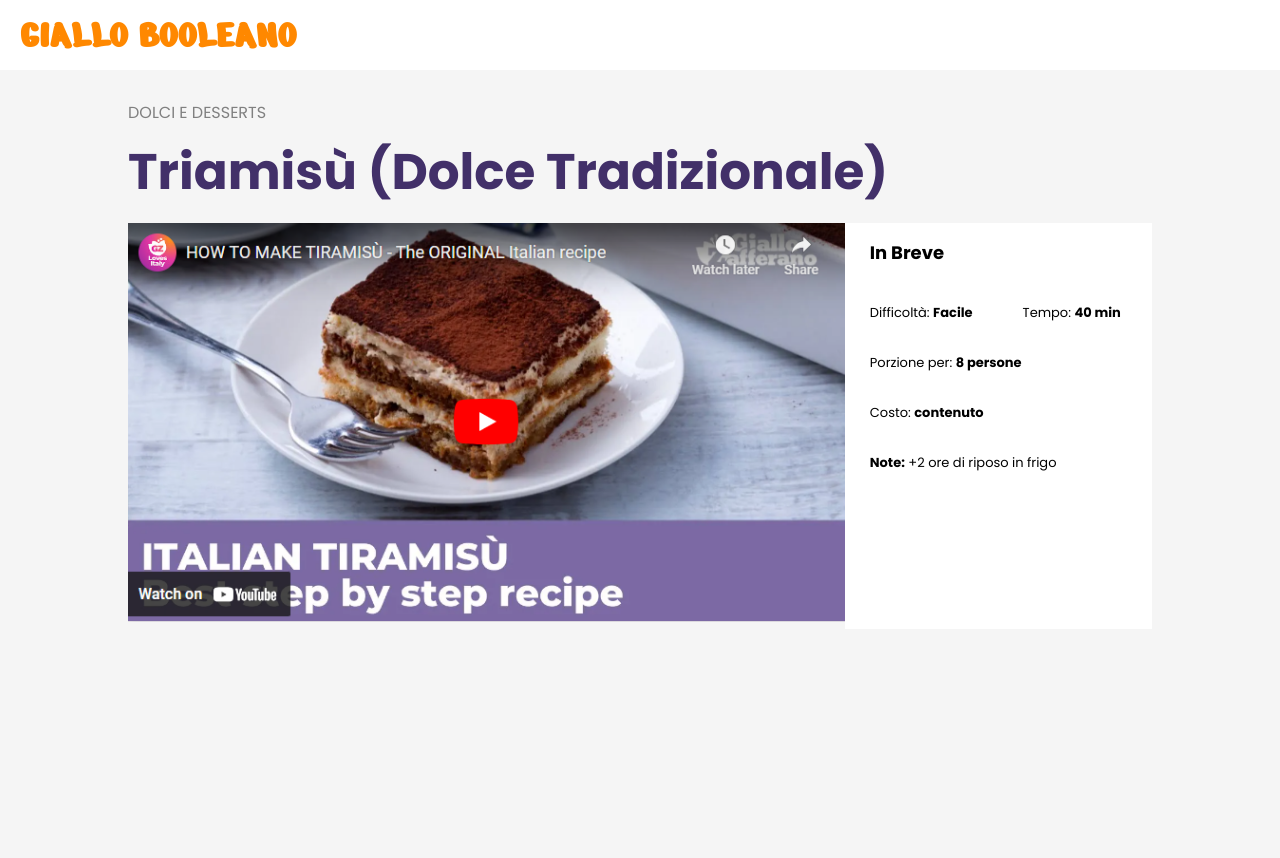
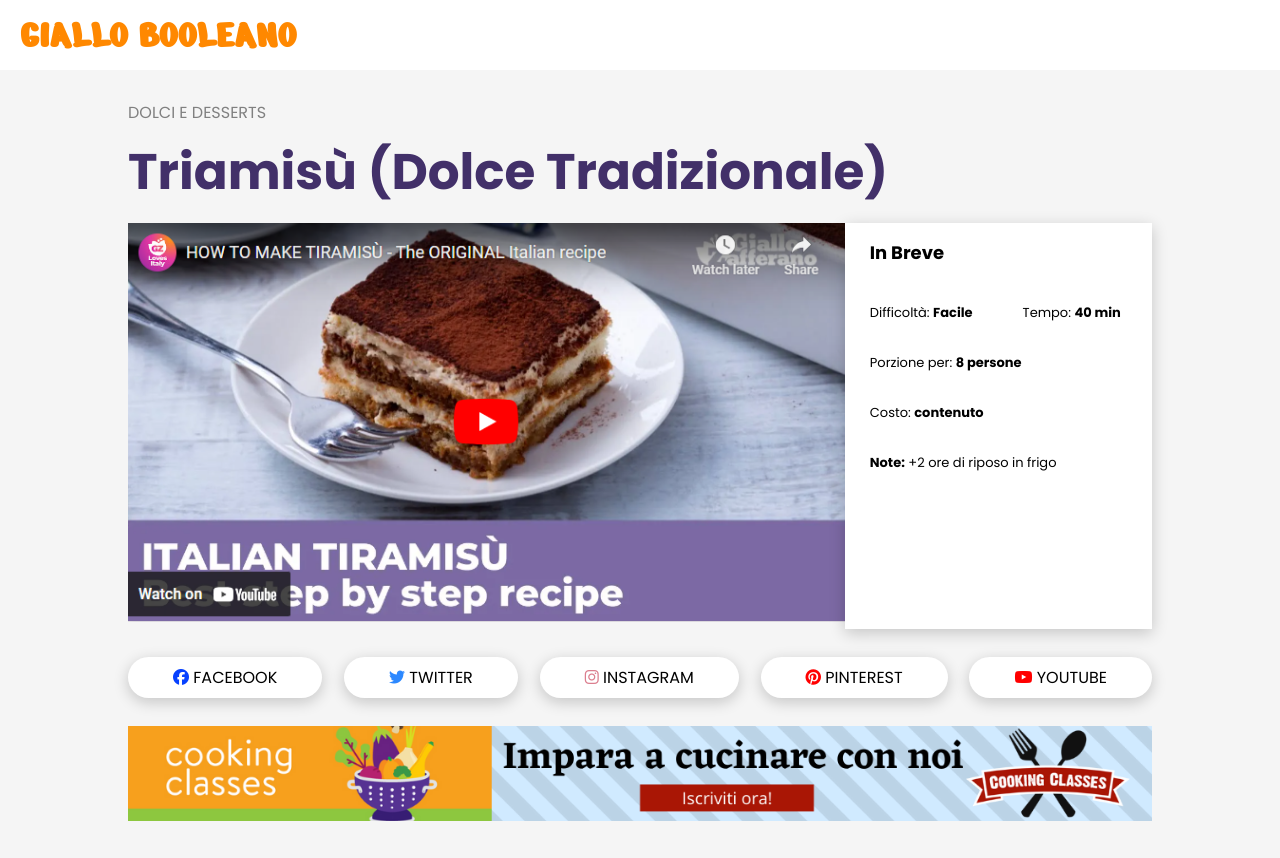
Before and after one commit to GheorgheMadan/htmlcss-responsive-layout, a plain HTML site: page index.html in a window 1280 px wide. Before the commit the page ends 800 px from the top, so only its background shows below. Drawn offline with Linux system fonts and the light colour scheme.

Commit message:
create buttons and banner

```diff
--- a/css/style.css
+++ b/css/style.css
@@ -56,6 +56,7 @@ header h1 {
     font-size: 13px;
     line-height: 25px;
     background-color: white;
+    box-shadow: 0 4px 15px rgba(0, 0, 0, 0.2);
     padding: 15px 20px;
     /* height: 200px; */
 }
@@ -65,6 +66,43 @@ header h1 {
 }
 .col_text li {
     list-style-type: none;
+}
+/* CREAZIONE BUTTON */
+a {
+    text-decoration: none;
+    color: black;
+}
+.text_plus2 {
+    display: none;
+}
+.container_buttons {
+    display: flex;
+    justify-content: space-between;
+    padding: 28px 0px;
+}
+.button {
+    background-color: white;
+    padding: 7px 14px;
+    border-radius: 18px;
+    box-shadow: 0 4px 15px rgba(0, 0, 0, 0.2);
+}
+
+/* colorazione font awsome */
+.fa-youtube, .fa-pinterest {
+    color: red;
+}
+.fa-instagram {
+    color: rgb(219, 126, 142);
+}
+.fa-twitter {
+    color: rgb(44, 136, 255);
+}
+.fa-facebook {
+    color: rgb(7, 65, 255);
+}
+/* BANNER REGOLE*/
+#banner img {
+    display: none;
 }
 
 /* RESPONSIVE */
@@ -92,6 +130,18 @@ header h1 {
     }
     .col_text h3 {
         margin-bottom: 60px;
+    }
+    .text_plus2 {
+        display: none;
+    }
+    .button {
+        padding: 8px 45px;
+        border-radius: 33px;
+    }
+    /* regole banner  */
+    #banner img {
+        display: inline;
+        width: 100%;
     }
 }
 
@@ -122,4 +172,12 @@ header h1 {
         padding: 30px 25px;
         /* height: 470px; */
     }
+    .text_plus2 {
+        display: inline;
+    }
+    /* regole banner */
+    #banner img {
+        display: inline;
+        width: 100%;
+    }
 }
--- a/index.html
+++ b/index.html
@@ -9,6 +9,7 @@
     <link rel="preconnect" href="https://fonts.googleapis.com">
     <link rel="preconnect" href="https://fonts.gstatic.com" crossorigin>
     <link href="https://fonts.googleapis.com/css2?family=Nerko+One&family=Open+Sans:ital,wght@0,300..800;1,300..800&family=Poppins:ital,wght@0,100;0,200;0,300;0,400;0,500;0,600;0,700;0,800;0,900;1,100;1,200;1,300;1,400;1,500;1,600;1,700;1,800;1,900&display=swap" rel="stylesheet">
+    <link rel="stylesheet" href="https://cdnjs.cloudflare.com/ajax/libs/font-awesome/6.7.1/css/all.min.css">
     <link rel="stylesheet" href="./css/style.css">
     <title>Document</title>
 </head>
@@ -42,10 +43,29 @@
         </section>
         <section>
             <div class="container_buttons">
-
+                <a href="#" class="button">
+                    <i class="fa-brands fa-facebook"></i>
+                    <span class="text_plus2">FACEBOOK</span>
+                </a>
+                <a href="#" class="button">
+                    <i class="fa-brands fa-twitter"></i>
+                    <span class="text_plus2">TWITTER</span>
+                </a>
+                <a href="#" class="button">
+                    <i class="fa-brands fa-instagram"></i>
+                    <span class="text_plus2">INSTAGRAM</span>
+                </a>
+                <a href="#" class="button">
+                    <i class="fa-brands fa-pinterest"></i>
+                    <span class="text_plus2">PINTEREST</span>
+                </a>
+                <a href="#" class="button">
+                    <i class="fa-brands fa-youtube"></i>
+                    <span class="text_plus2">YOUTUBE</span>
+                </a>
             </div>
             <div id="banner">
-
+                <img src="./img/banner.png" alt="">
             </div>
         </section>
       </main>
```
